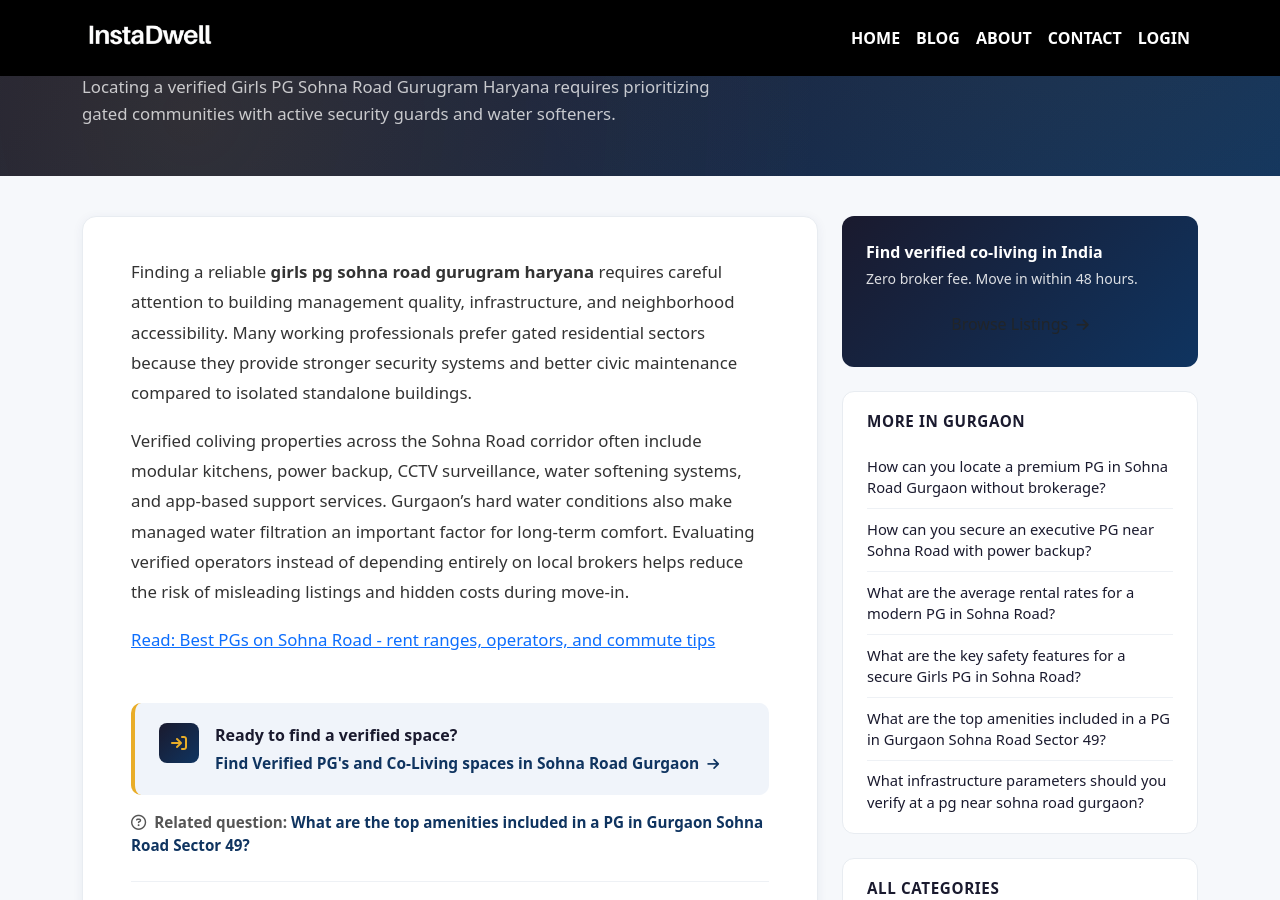
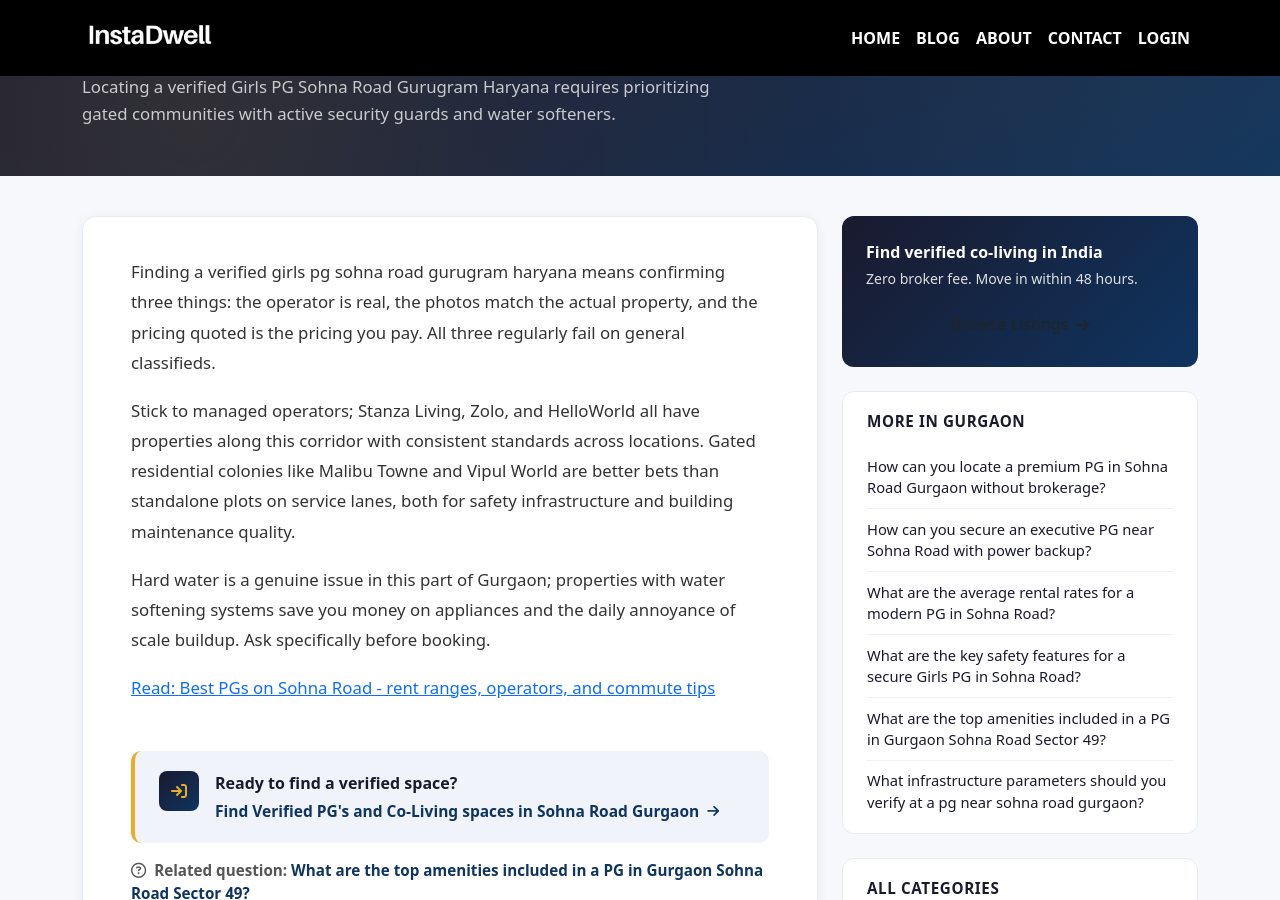
Before and after one commit to instadw/instadwell-blog, a Jekyll site: the page built from _coliving_faq/how-do-you-find-a-verified-girls-pg-sohna-road-gurugram-haryana.md, in a window 1280 px wide and 900 px high, scrolled down 227 px. Built offline with Jekyll 4.4.1, drawn with Linux system fonts in a browser that asks for light colours.

Commit message:
Update how-do-you-find-a-verified-girls-pg-sohna-road-gurugram-haryana.md

```diff
--- a/_coliving_faq/how-do-you-find-a-verified-girls-pg-sohna-road-gurugram-haryana.md
+++ b/_coliving_faq/how-do-you-find-a-verified-girls-pg-sohna-road-gurugram-haryana.md
@@ -12,8 +12,10 @@ related_faq: "what-are-the-top-amenities-included-in-a-pg-in-gurgaon-sohna-road-
 related_faq_label: "What are the top amenities included in a PG in Gurgaon Sohna Road Sector 49?"
 ---
 
-Finding a reliable **girls pg sohna road gurugram haryana** requires careful attention to building management quality, infrastructure, and neighborhood accessibility. Many working professionals prefer gated residential sectors because they provide stronger security systems and better civic maintenance compared to isolated standalone buildings.
+Finding a verified girls pg sohna road gurugram haryana means confirming three things: the operator is real, the photos match the actual property, and the pricing quoted is the pricing you pay. All three regularly fail on general classifieds.
 
-Verified coliving properties across the Sohna Road corridor often include modular kitchens, power backup, CCTV surveillance, water softening systems, and app-based support services. Gurgaon’s hard water conditions also make managed water filtration an important factor for long-term comfort. Evaluating verified operators instead of depending entirely on local brokers helps reduce the risk of misleading listings and hidden costs during move-in.
+Stick to managed operators; Stanza Living, Zolo, and HelloWorld all have properties along this corridor with consistent standards across locations. Gated residential colonies like Malibu Towne and Vipul World are better bets than standalone plots on service lanes, both for safety infrastructure and building maintenance quality.
+
+Hard water is a genuine issue in this part of Gurgaon; properties with water softening systems save you money on appliances and the daily annoyance of scale buildup. Ask specifically before booking.
 
 [Read: Best PGs on Sohna Road - rent ranges, operators, and commute tips](https://instadwell.com/blog/pg-sohna-road-gurgaon)
```
